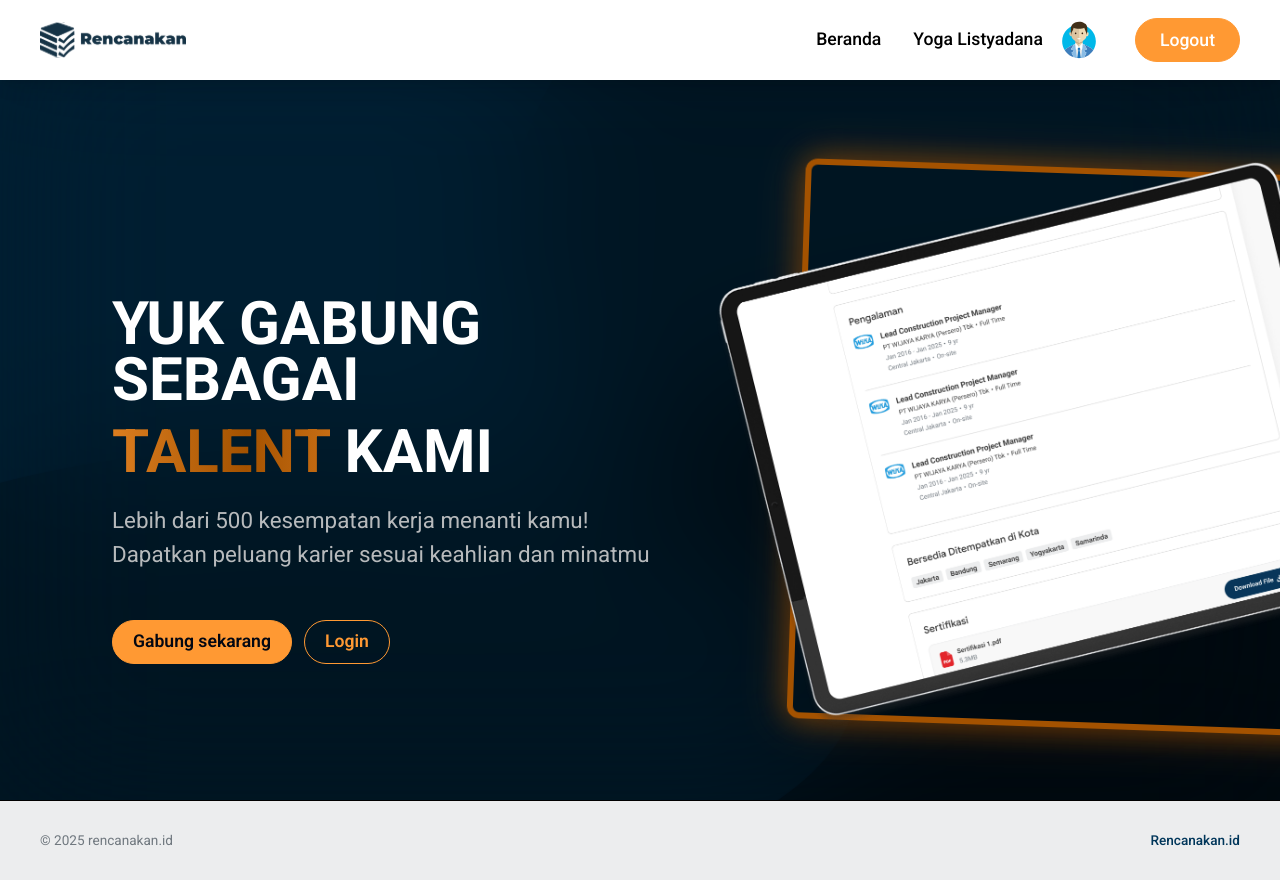
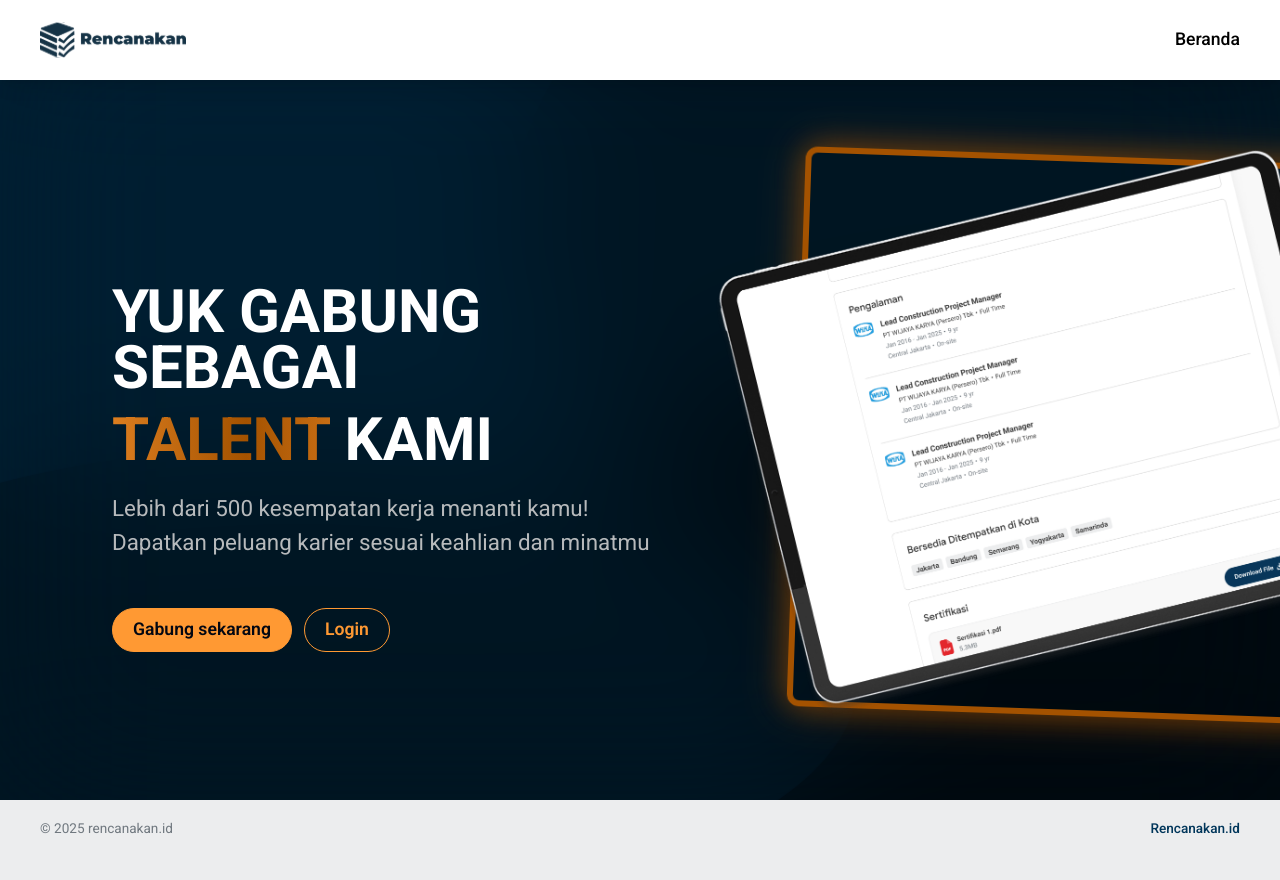
Before and after one commit to Rencanakan-id/rencanakan-talent_pool-frontend, a React (Vite) app: page / in a window 1280 px wide. Built offline with nearby package versions, Linux system fonts and the light colour scheme.

Commit message:
refactor navbar for readability

```diff
--- a/src/components/layout/navbar.tsx
+++ b/src/components/layout/navbar.tsx
@@ -1,29 +1,56 @@
-import { useState } from 'react';
+import { useState, useEffect } from 'react';
 import { Typography } from '../atoms/typography';
 import { HiMenu, HiX } from 'react-icons/hi';
 import { useOutsideClick } from '../hooks';
 import { Button } from '../ui/button';
-import { useAuth } from '../context/authContext';
 import { useNavigate } from 'react-router-dom';
+import { useAuth } from '@/components/context/authContext';
 
 export const Navbar: React.FC = () => {
-  const MENU_OPTIONS = [{ name: 'Beranda', href: '/' }];
+  const MENU_OPTIONS = [
+    { name: 'Beranda', href: '/' },
+  ];
   const [isMobileMenuOpen, setIsMobileMenuOpen] = useState(false);
   const closeMenu = useOutsideClick(() => setIsMobileMenuOpen(false));
   const navigate = useNavigate();
-  const { user, logout } = useAuth();
+  const { logout, isAuthenticated, user } = useAuth();
+
+  // Update body overflow when mobile menu opens/closes to prevent scrolling
+  useEffect(() => {
+    if (isMobileMenuOpen) {
+      document.body.style.overflow = 'hidden';
+    } else {
+      document.body.style.overflow = '';
+    }
+
+    return () => {
+      document.body.style.overflow = '';
+    };
+  }, [isMobileMenuOpen]);
+
+  // Ensure main content has proper padding for the fixed navbar
+  useEffect(() => {
+    const mainContent = document.querySelector('main') || document.querySelector('#root > div:not(.navbar-container)');
+    if (mainContent) {
+      mainContent.style.paddingTop = '68px';
+    }
+
+    return () => {
+      if (mainContent) {
+        mainContent.style.paddingTop = '';
+      }
+    };
+  }, []);
 
   const handleLogout = () => {
-    // Add your logout logic here
     logout();
     navigate('/');
-    console.log('Logout clicked');
   };
 
   return (
-    <div className="flex w-full">
+    <div className="navbar-container fixed top-0 left-0 w-full z-50" style={{ height: '68px' }}>
       <div
-        className={`${!isMobileMenuOpen && 'shadow-lg transition-shadow delay-500'} bg-rencanakan-pure-white z-[999] flex h-18 w-full items-center justify-between px-6 lg:h-20 lg:px-10`}
+        className={`${!isMobileMenuOpen && 'shadow-lg transition-shadow delay-500'} bg-rencanakan-pure-white flex h-18 w-full items-center justify-between px-6 lg:h-20 lg:px-10`}
       >
         <img src="./rencanakanLogo.svg" alt="Logo" className="h-7 lg:h-9" />
 
@@ -36,13 +63,16 @@ export const Navbar: React.FC = () => {
             </a>
           ))}
 
+          {isAuthenticated && (
             <div className="hidden items-center gap-1 lg:flex">
               <Typography variant="h6" className="mr-3 font-medium">
-              Yoga Listyadana
+                {user?.firstName + user?.lastName || 'User'}
               </Typography>
               <img src="./dummy/profile.svg" alt="Profile" className='mr-1'/>
             </div>
+          )}
 
+          {isAuthenticated && (
             <div className="hidden lg:flex">
               <Button
                 variant={'primary'}
@@ -55,6 +85,7 @@ export const Navbar: React.FC = () => {
                 </Typography>
               </Button>
             </div>
+          )}
         </div>
 
         <div className="flex lg:hidden" ref={closeMenu}>
@@ -67,9 +98,11 @@ export const Navbar: React.FC = () => {
         </div>
       </div>
 
-      {isMobileMenuOpen && (
+      {/* Mobile menu backdrop - covers the entire screen behind the menu */}
       <div
-          className="bg-rencanakan-pure-black fixed inset-0 opacity-30 lg:hidden"
+        className={`bg-rencanakan-pure-black fixed top-[68px] left-0 right-0 bottom-0 opacity-30 transition-opacity duration-500 lg:hidden ${
+          isMobileMenuOpen ? 'opacity-30 visible' : 'opacity-0 invisible'
+        }`}
         onClick={() => setIsMobileMenuOpen(false)}
         onKeyDown={(e) => {
           if (e.key === 'Enter') {
@@ -80,10 +113,12 @@ export const Navbar: React.FC = () => {
         tabIndex={0}
         aria-label="Mobile Menu Backdrop"
       />
-      )}
 
+      {/* Mobile menu - using fixed position with high z-index to ensure visibility */}
       <div
-        className={`bg-rencanakan-pure-white absolute top-[68px] left-0 z-99 w-full transform transition-transform duration-500 ease-in-out lg:hidden ${isMobileMenuOpen ? 'translate-y-0' : '-translate-y-[68px]'}`}
+        className={`mobile-menu-container bg-rencanakan-pure-white fixed top-[68px] left-0 w-full z-[100] shadow-lg transition-all duration-500 ease-in-out lg:hidden ${
+          isMobileMenuOpen ? 'opacity-100 visible' : 'opacity-0 invisible'
+        }`}
       >
         <div className="flex w-full flex-col items-start">
           {MENU_OPTIONS.map((menu) => (
@@ -99,11 +134,12 @@ export const Navbar: React.FC = () => {
             </a>
           ))}
 
-          { user.id != undefined && <div className="w-full px-6 py-5 flex items-center justify-between border-t border-gray-200">
+          {isAuthenticated && (
+            <div className="w-full px-6 py-5 flex items-center justify-between border-t border-gray-200">
               <div className="flex items-center gap-2">
                 <img src="./dummy/profile.svg" alt="Profile" className="h-8 w-8" />
                 <Typography variant="p2" className="font-medium">
-                {user.firstName} {user.lastName}
+                  {user?.firstName + user?.lastName || 'User'}
                 </Typography>
               </div>
               <Button
@@ -116,7 +152,8 @@ export const Navbar: React.FC = () => {
                   Logout
                 </Typography>
               </Button>
-          </div>}
+            </div>
+          )}
         </div>
       </div>
     </div>
```
Lines whose indentation alone changed are shown as unchanged.
